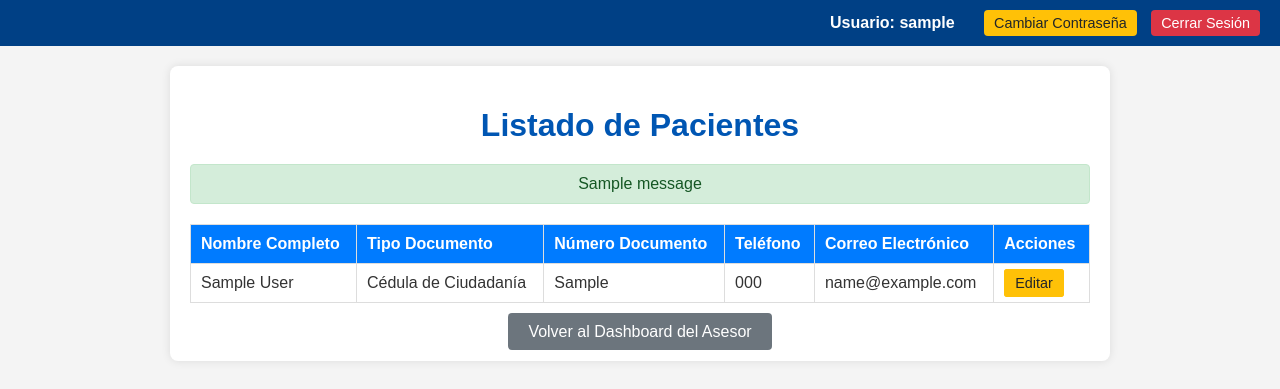
After one commit to kevinagredojara/Sistema-Agendamiento-Citas, a Django app: page /agendamiento/pacientes/ in a window 1280 px wide. The commit adds this page. Shown: the top 389 px of the page. Run offline with Django 5.2, Linux system fonts and the light colour scheme; a user stored in the database is signed in; tables that the repository leaves empty hold one stand-in row (values such as "Sample post"); one stand-in notice (Sample message) is shown.

Commit message:
Implementada funcionalidad de listar y actualizar pacientes para Asesor de Servicio.

```diff
--- /dev/null
+++ b/agendamiento/templates/agendamiento/listar_pacientes.html
@@ -0,0 +1,125 @@
+<!DOCTYPE html>
+<html lang="es">
+<head>
+    <meta charset="UTF-8">
+    <meta name="viewport" content="width=device-width, initial-scale=1.0">
+    <title>{{ titulo_pagina|default:"Pacientes" }} - Sistema de Citas</title>
+    <style>
+        body { font-family: sans-serif; margin: 0; padding: 0; background-color: #f4f4f4; color: #333; }
+        header { background-color: #0056b3; color: white; padding: 10px 20px; text-align: right; }
+        header strong { margin-right: 15px; }
+        header a, header button { color: white; text-decoration: none; background-color: #007bff; padding: 5px 10px; border-radius: 4px; font-size: 0.9em; margin-left: 10px; border: none; cursor: pointer;}
+        header a:hover, header button:hover { background-color: #0056b3; }
+        .container { background-color: #fff; padding: 20px; border-radius: 8px; box-shadow: 0 0 10px rgba(0,0,0,0.1); max-width: 900px; margin: 20px auto; }
+        h1 { color: #0056b3; text-align: center; margin-bottom: 20px; }
+        table { width: 100%; border-collapse: collapse; margin-bottom: 20px; }
+        th, td { border: 1px solid #ddd; padding: 10px; text-align: left; }
+        th { background-color: #007bff; color: white; }
+        tr:nth-child(even) { background-color: #f2f2f2; }
+        .actions a, .actions button {
+            text-decoration: none;
+            padding: 5px 10px;
+            margin-right: 5px;
+            border-radius: 3px;
+            font-size: 0.9em;
+            cursor: pointer;
+            border: 1px solid transparent;
+        }
+        .actions .edit-btn { background-color: #ffc107; color: #212529; border-color: #ffc107;}
+        .actions .edit-btn:hover { background-color: #e0a800; }
+        .no-pacientes { text-align: center; font-style: italic; color: #777; padding: 20px; }
+        .user-info-header { text-align: right; padding: 10px 20px; background-color: #004085; color: white;}
+        .back-link-container { text-align: center; margin-top: 20px; }
+        .back-link-container a {
+            text-decoration: none;
+            padding: 10px 20px;
+            background-color: #6c757d;
+            color: white;
+            border-radius: 4px;
+        }
+        .back-link-container a:hover { background-color: #5a6268; }
+        header .button-logout { background-color: #dc3545; }
+        header .button-logout:hover { background-color: #c82333; }
+        header .button-change-password { background-color: #ffc107; color: #212529; }
+        header .button-change-password:hover { background-color: #e0a800; }
+
+        /* ESTILOS PARA LOS MENSAJES DE DJANGO */
+        .messages {
+            list-style-type: none;
+            padding: 0;
+            margin: 20px 0; /* Margen arriba y abajo */
+            text-align: center; /* Centrar el texto del mensaje */
+        }
+        .messages li {
+            padding: 10px 15px;
+            margin-bottom: 10px; /* Espacio entre mensajes si hay varios */
+            border-radius: 4px;
+            border: 1px solid transparent;
+        }
+        .messages li.success { background-color: #d4edda; color: #155724; border-color: #c3e6cb; }
+        .messages li.error { background-color: #f8d7da; color: #721c24; border-color: #f5c6cb; }
+        .messages li.info { background-color: #d1ecf1; color: #0c5460; border-color: #bee5eb; }
+        .messages li.warning { background-color: #fff3cd; color: #856404; border-color: #ffeeba; }
+    </style>
+</head>
+<body>
+    <header class="user-info-header">
+        {% if user.is_authenticated %}
+            <strong>Usuario: {{ user.username }}</strong>
+            <a href="{% url 'agendamiento:password_change' %}" class="button-change-password">Cambiar Contraseña</a>
+            <form method="post" action="{% url 'agendamiento:logout' %}" style="display: inline;">
+                {% csrf_token %}
+                <button type="submit" class="button-logout">Cerrar Sesión</button>
+            </form>
+        {% else %}
+            <a href="{% url 'agendamiento:login' %}">Iniciar Sesión</a>
+        {% endif %}
+    </header>
+
+    <div class="container">
+        <h1>{{ titulo_pagina|default:"Listado de Pacientes" }}</h1>
+
+        {% if messages %}
+        <ul class="messages">
+            {% for message in messages %}
+            <li{% if message.tags %} class="{{ message.tags }}"{% endif %}>{{ message }}</li>
+            {% endfor %}
+        </ul>
+        {% endif %}
+        {% if pacientes %}
+            <table>
+                <thead>
+                    <tr>
+                        <th>Nombre Completo</th>
+                        <th>Tipo Documento</th>
+                        <th>Número Documento</th>
+                        <th>Teléfono</th>
+                        <th>Correo Electrónico</th>
+                        <th>Acciones</th>
+                    </tr>
+                </thead>
+                <tbody>
+                    {% for paciente_obj in pacientes %}
+                        <tr>
+                            <td>{{ paciente_obj.user_account.first_name }} {{ paciente_obj.user_account.last_name }}</td>
+                            <td>{{ paciente_obj.get_tipo_documento_display }}</td>
+                            <td>{{ paciente_obj.numero_documento }}</td>
+                            <td>{{ paciente_obj.telefono_contacto }}</td>
+                            <td>{{ paciente_obj.user_account.email }}</td>
+                            <td class="actions">
+                                <a href="{% url 'agendamiento:actualizar_paciente' paciente_id=paciente_obj.id %}" class="edit-btn">Editar</a>
+                            </td>
+                        </tr>
+                    {% endfor %}
+                </tbody>
+            </table>
+        {% else %}
+            <p class="no-pacientes">No hay pacientes registrados en el sistema.</p>
+        {% endif %}
+
+        <div class="back-link-container">
+            <a href="{% url 'agendamiento:dashboard_asesor' %}">Volver al Dashboard del Asesor</a>
+        </div>
+    </div>
+</body>
+</html>
--- a/agendamiento/urls.py
+++ b/agendamiento/urls.py
@@ -1,7 +1,7 @@
 # agendamiento/urls.py
 from django.urls import path, reverse_lazy
 from django.contrib.auth import views as auth_views
-from . import views # Ya deberías tener esta importación
+from . import views
 
 app_name = 'agendamiento'
 
@@ -22,12 +22,14 @@ urlpatterns = [
          ),
          name='password_change_done'),
 
-    # URL PARA EL DASHBOARD DEL ASESOR (Ya estaba)
+    # URLs de Dashboards
     path('dashboard/asesor/', views.dashboard_asesor, name='dashboard_asesor'),
+    path('dashboard/profesional/', views.dashboard_profesional, name='dashboard_profesional'),
+    path('dashboard/paciente/', views.dashboard_paciente, name='dashboard_paciente'),
 
-    # URL PARA EL DASHBOARD DEL PROFESIONAL (Ya estaba)
-    path('dashboard/profesional/', views.dashboard_profesional, name='dashboard_profesional'),
-
-    # NUEVA URL PARA EL DASHBOARD DEL PACIENTE
-    path('dashboard/paciente/', views.dashboard_paciente, name='dashboard_paciente'),
+    # URLS GESTIÓN DE PACIENTES (POR ASESOR)
+    path('paciente/registrar/', views.registrar_paciente, name='registrar_paciente'),
+    path('pacientes/', views.listar_pacientes, name='listar_pacientes'),
+    # NUEVA URL PARA ACTUALIZAR PACIENTE ESPECÍFICO
+    path('paciente/<int:paciente_id>/actualizar/', views.actualizar_paciente, name='actualizar_paciente'),
 ]
--- a/agendamiento/views.py
+++ b/agendamiento/views.py
@@ -1,8 +1,12 @@
 # agendamiento/views.py
-from django.shortcuts import render
+from django.shortcuts import render, redirect, get_object_or_404
 from django.contrib.auth.decorators import login_required
-# IMPORTAMOS TODOS LOS DECORADORES NECESARIOS
+from django.contrib.auth.models import User
+from django.contrib import messages
 from .decorators import asesor_required, profesional_required, paciente_required
+# ASEGÚRATE DE QUE UserUpdateForm ESTÉ INCLUIDO EN LA IMPORTACIÓN
+from .forms import UserForm, PacienteForm, UserUpdateForm
+from .models import Paciente
 
 @login_required
 def pagina_inicio(request):
@@ -24,16 +28,90 @@ def dashboard_asesor(request):
 def dashboard_profesional(request):
     context = {
         'nombre_usuario': request.user.first_name or request.user.username,
-        # Más adelante podríamos pasar la agenda del profesional aquí
     }
     return render(request, 'agendamiento/dashboard_profesional.html', context)
 
-# NUEVA VISTA PARA EL DASHBOARD DEL PACIENTE
 @login_required
-@paciente_required # Usamos el decorador para pacientes
+@paciente_required
 def dashboard_paciente(request):
     context = {
         'nombre_usuario': request.user.first_name or request.user.username,
-        # Más adelante podríamos pasar las citas del paciente aquí
     }
     return render(request, 'agendamiento/dashboard_paciente.html', context)
+
+@login_required
+@asesor_required
+def registrar_paciente(request):
+    if request.method == 'POST':
+        # Para el registro, seguimos usando UserForm que incluye username y password
+        user_form = UserForm(request.POST, prefix='user')
+        paciente_form = PacienteForm(request.POST, prefix='paciente')
+
+        if user_form.is_valid() and paciente_form.is_valid():
+            new_user = user_form.save(commit=False)
+            new_user.set_password(user_form.cleaned_data['password'])
+            new_user.first_name = user_form.cleaned_data.get('first_name', '')
+            new_user.last_name = user_form.cleaned_data.get('last_name', '')
+            new_user.email = user_form.cleaned_data.get('email', '')
+            new_user.save()
+
+            new_paciente = paciente_form.save(commit=False)
+            new_paciente.user_account = new_user
+            new_paciente.save()
+
+            messages.success(request, f'¡Paciente {new_user.first_name} {new_user.last_name} registrado exitosamente!')
+            return redirect('agendamiento:dashboard_asesor')
+        else:
+            messages.error(request, 'Por favor corrige los errores en el formulario.')
+    else:
+        user_form = UserForm(prefix='user')
+        paciente_form = PacienteForm(prefix='paciente')
+
+    context = {
+        'user_form': user_form,
+        'paciente_form': paciente_form,
+        'titulo_pagina': 'Registrar Nuevo Paciente'
+    }
+    return render(request, 'agendamiento/registrar_paciente_form.html', context)
+
+@login_required
+@asesor_required
+def listar_pacientes(request):
+    pacientes = Paciente.objects.all().order_by('user_account__last_name', 'user_account__first_name')
+    context = {
+        'pacientes': pacientes,
+        'titulo_pagina': 'Listado de Pacientes'
+    }
+    return render(request, 'agendamiento/listar_pacientes.html', context)
+
+@login_required
+@asesor_required
+def actualizar_paciente(request, paciente_id):
+    paciente_a_actualizar = get_object_or_404(Paciente, id=paciente_id)
+    usuario_a_actualizar = paciente_a_actualizar.user_account
+
+    if request.method == 'POST':
+        # AQUÍ USAMOS UserUpdateForm EN LUGAR DE UserForm
+        user_form = UserUpdateForm(request.POST, instance=usuario_a_actualizar, prefix='user')
+        paciente_form = PacienteForm(request.POST, instance=paciente_a_actualizar, prefix='paciente')
+
+        if user_form.is_valid() and paciente_form.is_valid():
+            user_form.save() # Guarda los cambios del User (first_name, last_name, email)
+            paciente_form.save() # Guarda los cambios del Paciente
+
+            messages.success(request, f'¡Datos del paciente {usuario_a_actualizar.get_full_name() or usuario_a_actualizar.username} actualizados exitosamente!')
+            return redirect('agendamiento:listar_pacientes')
+        else:
+            messages.error(request, 'Por favor corrige los errores en el formulario.')
+    else:
+        # Y AQUÍ TAMBIÉN USAMOS UserUpdateForm PARA MOSTRAR EL FORMULARIO CON DATOS EXISTENTES
+        user_form = UserUpdateForm(instance=usuario_a_actualizar, prefix='user')
+        paciente_form = PacienteForm(instance=paciente_a_actualizar, prefix='paciente')
+
+    context = {
+        'user_form': user_form, # Ahora es una instancia de UserUpdateForm
+        'paciente_form': paciente_form,
+        'paciente_a_actualizar': paciente_a_actualizar,
+        'titulo_pagina': f'Actualizar Paciente: {usuario_a_actualizar.get_full_name() or usuario_a_actualizar.username}'
+    }
+    return render(request, 'agendamiento/actualizar_paciente_form.html', context)
```
Also changed, not shown: agendamiento/forms.py (added, +69 -0 lines), agendamiento/templates/agendamiento/actualizar_paciente_form.html (added, +71 -0 lines), agendamiento/templates/agendamiento/dashboard_asesor.html (+32 -8 lines), agendamiento/templates/agendamiento/registrar_paciente_form.html (added, +71 -0 lines).
